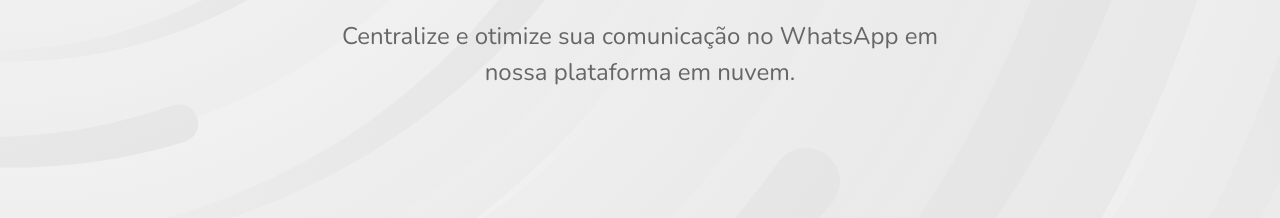
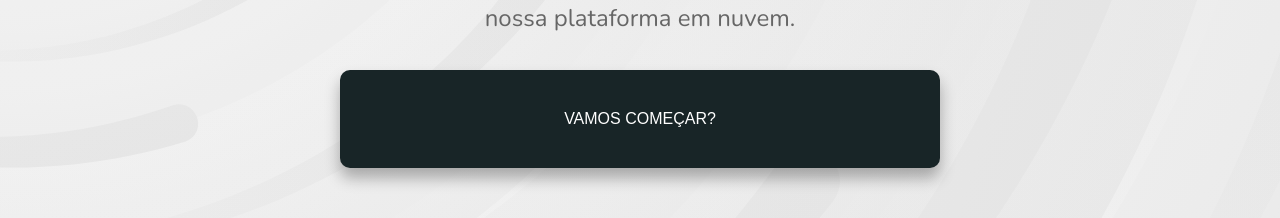
Before and after one commit to simonfranklin1/website123, a React (Vite) app: page / in a window 1280 px wide. Shown: the part 472-690 px from the top of the page. Built offline with nearby package versions, Linux system fonts and the light colour scheme.

Commit message:
feat: Sessão de início

```diff
--- a/src/components/customButton/customButton.css
+++ b/src/components/customButton/customButton.css
@@ -0,0 +1,27 @@
+.Button-inicial {
+    background-color: #182527;
+    color: #fff;
+    border: none;
+    border-radius: 10px;
+    padding: 40px;
+    font-size: 16px;
+    cursor: pointer;
+    transition: background-color 0.3s ease;
+    margin-top: 10px;
+    box-shadow: 0px 10px 15px rgba(0, 0, 0, 0.295);
+}
+
+.Button-inicial a {
+    text-decoration: none;
+    color: white;
+    font-weight: bold;
+    text-transform: uppercase;
+    font-size: 20px;
+    font-family: 'Nunito', sans-serif;
+    display: block;
+
+}
+
+.Button-inicial:hover {
+    background-color: #4191a2;
+}
--- a/src/components/customButton/customButton.jsx
+++ b/src/components/customButton/customButton.jsx
@@ -1,6 +1,6 @@
-import React from 'react'
+import "./CustomButton.css"
 
-const customButton = ({ title, handleClick }) => {
+const CustomButton = ({ title, handleClick }) => {
     return (
         <button className="Button-inicial" onClick={handleClick}>
             {title}
@@ -8,4 +8,4 @@
     )
 }
 
-export default customButton
+export default CustomButton
--- a/src/components/index.js
+++ b/src/components/index.js
@@ -1,8 +1,7 @@
 import Navbar from "./NavBar/Navbar";
-
+import CustomButton from "./CustomButton/CustomButton";
 
 export {
-    Navbar
+    Navbar,
+    CustomButton
 }
-
-() => window.location.href='#section2'
--- a/src/containers/StartSection/Start.jsx
+++ b/src/containers/StartSection/Start.jsx
@@ -1,3 +1,4 @@
+import { CustomButton } from "../../components";
 import "./Start.css";
 
 const Start = () => {
@@ -13,7 +14,7 @@
                     <p className="card-text4" style={{ marginTop: "10px" }}>Centralize e otimize sua comunicação no WhatsApp em
                         nossa plataforma em nuvem.
                     </p>
-
+                    <CustomButton title={"VAMOS COMEÇAR?"} handleClick={() => window.location.href='#section2'} />
                 </div>
             </div>
         </div>
```
